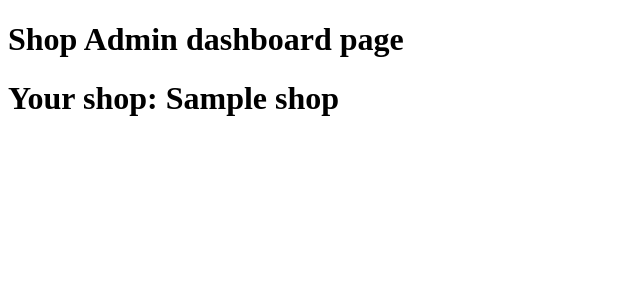
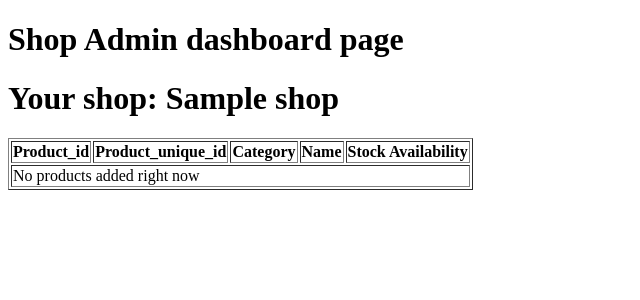
Before and after one commit to sudharsanKEC/ElectronicEcommerceProject, a Django app: page /shopAdminDashboard/1 in a window 1280 px wide. Shown: the top 300 px of the page, without its empty margins (0-640 px from the left). Run offline with Django 5.2, Linux system fonts and the light colour scheme; tables that the repository leaves empty hold one stand-in row (values such as "Sample post").

Commit message:
Shop admin dashboard updated

```diff
--- a/store/templates/ShopAdmin/ShopAdminDashboard.html
+++ b/store/templates/ShopAdmin/ShopAdminDashboard.html
@@ -8,5 +8,29 @@
 <body>
     <h1>Shop Admin dashboard page</h1>
     <h1>Your shop: {{ shop_obj.shop_name }}</h1>
+    <table border="1">
+        <tr >
+            <th>Product_id</th>
+            <th>Product_unique_id</th>
+            <th>Category</th>
+            <th>Name</th>
+            <th>Stock Availability</th>
+        </tr>
+        {%if shop.products.exists%}
+            {% for product in shop.products %}
+            <tr>
+                <td>shop.products.product_id</td>
+                <td>shop.products.product_unique_id</td>
+                <td>shop.products.category</td>
+                <td>shop.products.name</td>
+                <td>shop.products.stock_quantity</td>
+            </tr>
+            {%endfor%}
+        {%else%}
+            <tr>
+                <td colspan="5">No products added right now</td>
+            </tr>
+        {%endif%}
+    </table>
 </body>
 </html>
```
Also changed, not shown: db.sqlite3 (deleted).
